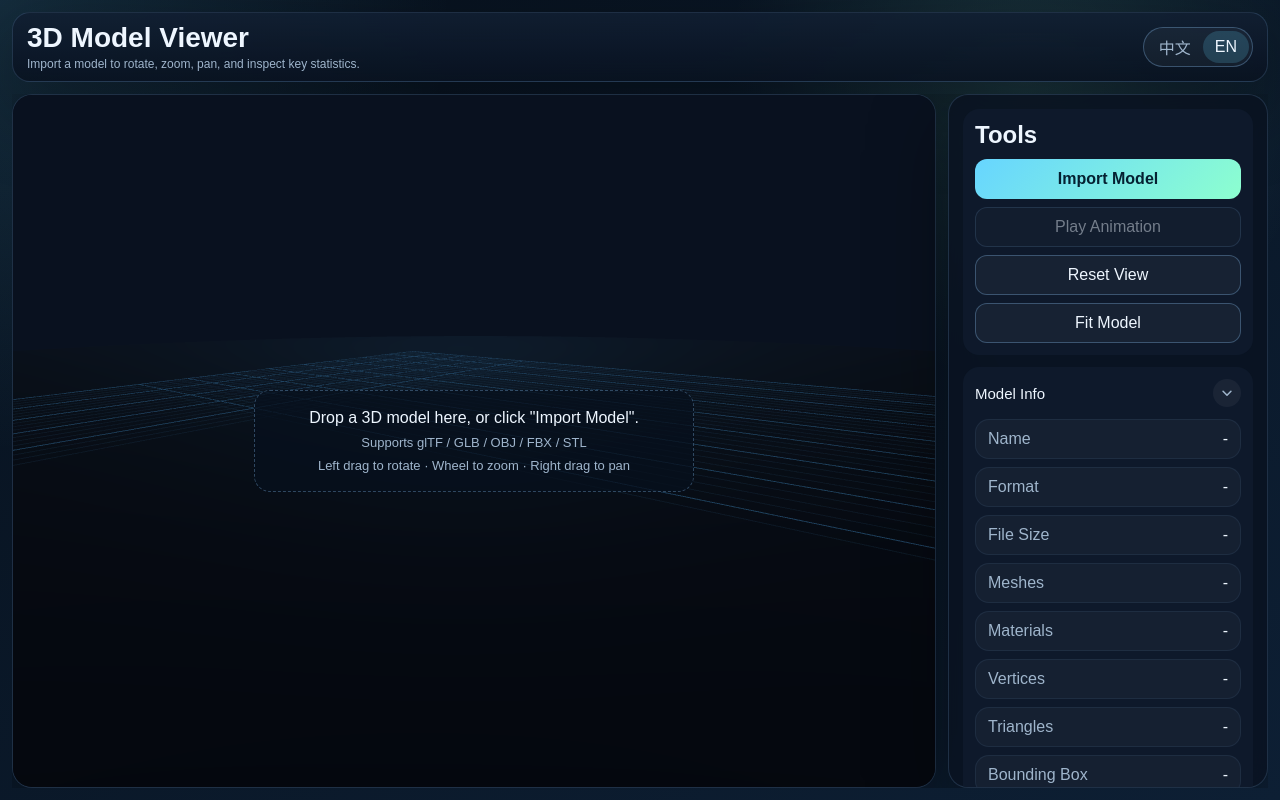
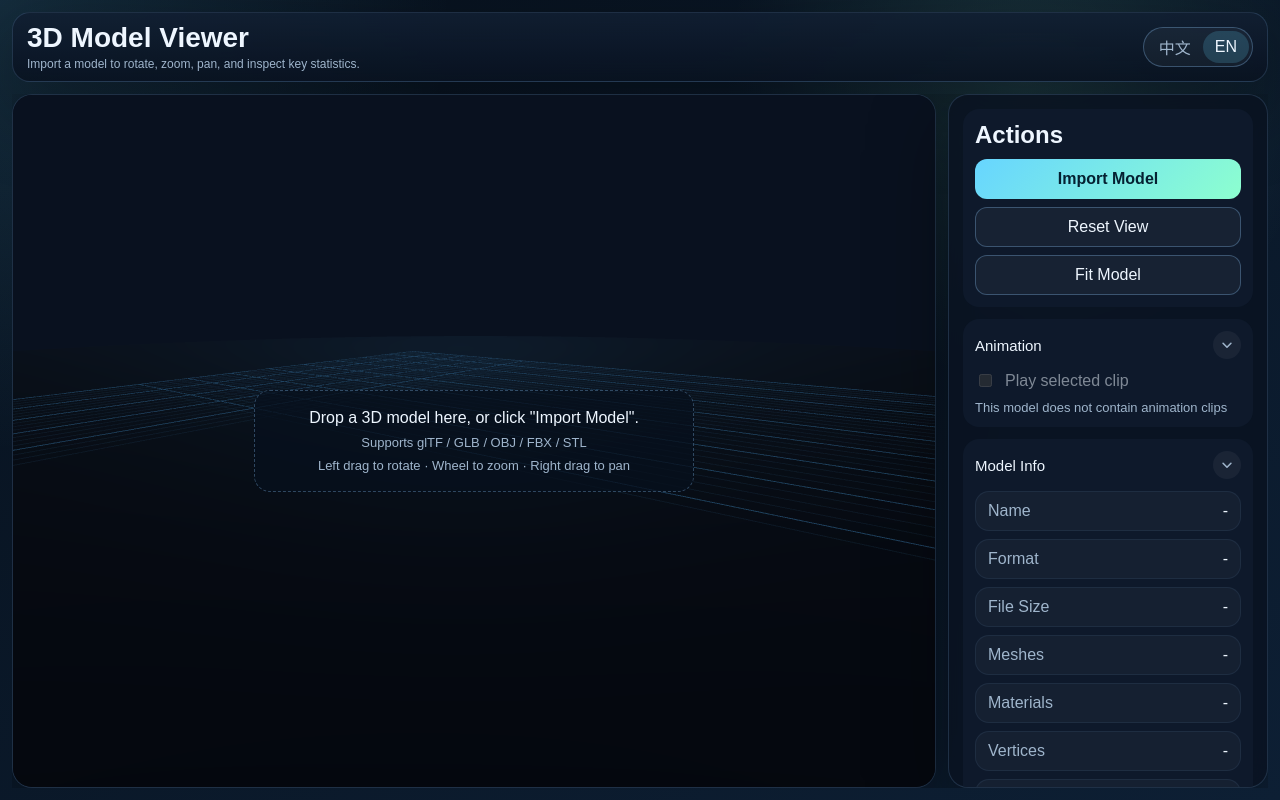
Before and after one commit to dgfnydx/3D-model-browser, a Vue app: page / in a window 1280 px wide. Built offline with nearby package versions, Linux system fonts and the light colour scheme.

Commit message:
feat:增加可选动画片段播放

```diff
--- a/src/App.vue
+++ b/src/App.vue
@@ -16,13 +16,16 @@ const {
   isDragOver,
   hasAnimation,
   isAnimationPlaying,
+  animationClips,
+  activeAnimationIndex,
   modelInfo,
   registerStageElements,
   setDragOver,
   handleFile,
   resetCamera,
   fitModel,
-  toggleAnimation,
+  setAnimationPlaying,
+  selectAnimationClip,
   showEmptyHint
 } = useModelViewer()
 
@@ -50,13 +53,16 @@ function handleLocaleChange(nextLocale) {
       />
 
       <ModelInfoPanel
+        :active-animation-index="activeAnimationIndex"
+        :animation-clips="animationClips"
         :has-animation="hasAnimation"
         :is-animation-playing="isAnimationPlaying"
         :model-info="modelInfo"
         @file-selected="handleFile"
         @fit-model="fitModel"
         @reset-camera="resetCamera"
-        @toggle-animation="toggleAnimation"
+        @select-animation-clip="selectAnimationClip"
+        @set-animation-playing="setAnimationPlaying"
       />
     </main>
   </div>
--- a/src/components/ModelInfoPanel.vue
+++ b/src/components/ModelInfoPanel.vue
@@ -3,9 +3,17 @@ import { computed, ref } from 'vue'
 import { useI18n } from 'vue-i18n'
 
 const { t } = useI18n()
-const emit = defineEmits(['file-selected', 'fit-model', 'reset-camera', 'toggle-animation'])
+const emit = defineEmits(['file-selected', 'fit-model', 'reset-camera', 'select-animation-clip', 'set-animation-playing'])
 
 const props = defineProps({
+  activeAnimationIndex: {
+    type: Number,
+    default: -1
+  },
+  animationClips: {
+    type: Array,
+    default: () => []
+  },
   hasAnimation: {
     type: Boolean,
     default: false
@@ -20,6 +28,7 @@ const props = defineProps({
   }
 })
 
+const animationCollapsed = ref(false)
 const infoCollapsed = ref(false)
 const helpCollapsed = ref(false)
 
@@ -46,7 +55,7 @@ function onFileChange(event) {
 <template>
   <aside class="info-panel">
     <section class="tool-panel">
-      <h2>{{ t('tools.title') }}</h2>
+      <h2>{{ t('actionsPanel.title') }}</h2>
 
       <div class="tool-actions">
         <label class="tool-btn tool-btn-primary">
@@ -58,16 +67,56 @@ function onFileChange(event) {
             @change="onFileChange"
           />
         </label>
-        <button
-          class="tool-btn"
-          :disabled="!props.hasAnimation"
-          type="button"
-          @click="emit('toggle-animation')"
-        >
-          {{ props.isAnimationPlaying ? t('actions.pauseAnimation') : t('actions.playAnimation') }}
-        </button>
         <button class="tool-btn" type="button" @click="emit('reset-camera')">{{ t('actions.resetCamera') }}</button>
         <button class="tool-btn" type="button" @click="emit('fit-model')">{{ t('actions.fitModel') }}</button>
+      </div>
+    </section>
+
+    <section class="section-card">
+      <button
+        class="section-toggle"
+        :title="animationCollapsed ? t('common.expand') : t('common.collapse')"
+        type="button"
+        @click="animationCollapsed = !animationCollapsed"
+      >
+        <span>{{ t('animation.title') }}</span>
+        <span class="toggle-icon" :class="{ collapsed: animationCollapsed }" aria-hidden="true">
+          <svg viewBox="0 0 16 16" fill="none">
+            <path
+              d="M3.5 6 8 10.5 12.5 6"
+              stroke="currentColor"
+              stroke-linecap="round"
+              stroke-linejoin="round"
+              stroke-width="1.8"
+            />
+          </svg>
+        </span>
+      </button>
+
+      <div v-if="!animationCollapsed" class="animation-panel">
+        <label class="play-checkbox" :class="{ disabled: !props.hasAnimation }">
+          <input
+            :checked="props.isAnimationPlaying"
+            :disabled="!props.hasAnimation || props.activeAnimationIndex === -1"
+            type="checkbox"
+            @change="emit('set-animation-playing', $event.target.checked)"
+          />
+          <span>{{ t('animation.playSelected') }}</span>
+        </label>
+
+        <div v-if="props.animationClips.length" class="clip-list" role="radiogroup">
+          <label v-for="clip in props.animationClips" :key="clip.index" class="clip-item">
+            <input
+              :checked="props.activeAnimationIndex === clip.index"
+              name="animation-clip"
+              type="radio"
+              @change="emit('select-animation-clip', clip.index)"
+            />
+            <span>{{ clip.name }}</span>
+          </label>
+        </div>
+
+        <p v-else class="empty-text">{{ t('animation.noAnimations') }}</p>
       </div>
     </section>
 
@@ -203,6 +252,47 @@ function onFileChange(event) {
   display: none;
 }
 
+.animation-panel {
+  margin-top: 12px;
+  display: grid;
+  gap: 10px;
+}
+
+.play-checkbox,
+.clip-item {
+  display: flex;
+  align-items: center;
+  gap: 10px;
+  color: var(--text);
+}
+
+.play-checkbox.disabled {
+  opacity: 0.5;
+}
+
+.play-checkbox input,
+.clip-item input {
+  accent-color: var(--accent);
+}
+
+.clip-list {
+  display: grid;
+  gap: 8px;
+}
+
+.clip-item {
+  padding: 10px 12px;
+  border: 1px solid rgba(143, 201, 255, 0.08);
+  border-radius: 12px;
+  background: rgba(255, 255, 255, 0.03);
+}
+
+.empty-text {
+  margin: 0;
+  color: var(--muted);
+  font-size: 13px;
+}
+
 .section-toggle {
   width: 100%;
   display: flex;
--- a/src/composables/useModelViewer.js
+++ b/src/composables/useModelViewer.js
@@ -13,6 +13,8 @@ export function useModelViewer() {
   const showEmptyHint = ref(true)
   const hasAnimation = ref(false)
   const isAnimationPlaying = ref(false)
+  const animationClips = ref([])
+  const activeAnimationIndex = ref(-1)
   const modelInfo = reactive(createEmptyModelInfo())
   const animationController = createAnimationController()
   const clock = new THREE.Clock()
@@ -54,6 +56,8 @@ export function useModelViewer() {
     animationController.clear()
     hasAnimation.value = false
     isAnimationPlaying.value = false
+    animationClips.value = []
+    activeAnimationIndex.value = -1
 
     if (!viewer.currentModelRoot) return
 
@@ -177,8 +181,13 @@ export function useModelViewer() {
 
       normalizeAndFrameModel(viewer.currentModelRoot, viewer.camera, viewer.controls)
 
+      animationClips.value = animations.map((clip, index) => ({
+        index,
+        name: clip.name?.trim() || `${t('animation.clip')} ${index + 1}`
+      }))
       hasAnimation.value = animationController.load(viewer.currentModelRoot, animations)
-      isAnimationPlaying.value = hasAnimation.value ? animationController.play() : false
+      activeAnimationIndex.value = hasAnimation.value ? animationController.getActiveIndex() : -1
+      isAnimationPlaying.value = false
       clock.getDelta()
 
       const stats = collectModelStats(viewer.currentModelRoot)
@@ -208,13 +217,24 @@ export function useModelViewer() {
     }
   }
 
-  function toggleAnimation() {
+  function setAnimationPlaying(checked) {
     if (!hasAnimation.value) return
 
-    const nextPlaying = !isAnimationPlaying.value
-    const changed = animationController.setPlaying(nextPlaying)
+    const changed = animationController.setPlaying(checked)
     if (changed) {
-      isAnimationPlaying.value = nextPlaying
+      isAnimationPlaying.value = checked
+      clock.getDelta()
+    }
+  }
+
+  function selectAnimationClip(index) {
+    if (!hasAnimation.value) return
+
+    const changed = animationController.setActiveClip(index)
+    if (!changed) return
+
+    activeAnimationIndex.value = index
+    if (isAnimationPlaying.value) {
       clock.getDelta()
     }
   }
@@ -257,13 +277,16 @@ export function useModelViewer() {
     isDragOver,
     hasAnimation,
     isAnimationPlaying,
+    animationClips,
+    activeAnimationIndex,
     modelInfo,
     registerStageElements,
     setDragOver,
     handleFile,
     resetCamera,
     fitModel,
-    toggleAnimation,
+    setAnimationPlaying,
+    selectAnimationClip,
     showEmptyHint
   }
 }
--- a/src/locales/en-US.js
+++ b/src/locales/en-US.js
@@ -9,17 +9,21 @@ export default {
   },
   actions: {
     importModel: 'Import Model',
-    pauseAnimation: 'Pause Animation',
-    playAnimation: 'Play Animation',
     resetCamera: 'Reset View',
     fitModel: 'Fit Model'
+  },
+  animation: {
+    clip: 'Clip',
+    noAnimations: 'This model does not contain animation clips',
+    playSelected: 'Play selected clip',
+    title: 'Animation'
   },
   language: {
     zhCN: '中文',
     enUS: 'EN'
   },
-  tools: {
-    title: 'Tools'
+  actionsPanel: {
+    title: 'Actions'
   },
   viewer: {
     emptyTitle: 'Drop a 3D model here, or click "Import Model".',
--- a/src/locales/zh-CN.js
+++ b/src/locales/zh-CN.js
@@ -9,17 +9,21 @@ export default {
   },
   actions: {
     importModel: '导入模型',
-    pauseAnimation: '暂停动画',
-    playAnimation: '播放动画',
     resetCamera: '重置视角',
     fitModel: '模型居中'
+  },
+  animation: {
+    clip: '片段',
+    noAnimations: '当前模型不包含动画片段',
+    playSelected: '播放当前片段',
+    title: '动画'
   },
   language: {
     zhCN: '中文',
     enUS: 'EN'
   },
-  tools: {
-    title: '工具'
+  actionsPanel: {
+    title: '操作'
   },
   viewer: {
     emptyTitle: '把 3D 模型文件拖到这里，或点击“导入模型”',
--- a/src/utils/modelAnimation.js
+++ b/src/utils/modelAnimation.js
@@ -3,12 +3,14 @@ import * as THREE from 'three'
 export function createAnimationController() {
   let mixer = null
   let actions = []
+  let activeIndex = -1
   let playing = false
 
   function clear() {
     actions.forEach((action) => action.stop())
     actions = []
     mixer = null
+    activeIndex = -1
     playing = false
   }
 
@@ -24,37 +26,63 @@ export function createAnimationController() {
       const action = mixer.clipAction(clip)
       action.reset()
       action.setLoop(THREE.LoopRepeat)
+      action.clampWhenFinished = false
       return action
     })
+
+    activeIndex = actions.length ? 0 : -1
+
+    return true
+  }
+
+  function stopAll() {
+    actions.forEach((action) => {
+      action.stop()
+      action.paused = false
+    })
+  }
+
+  function setActiveClip(index) {
+    if (!actions.length || index < 0 || index >= actions.length) return false
+
+    const wasPlaying = playing
+    stopAll()
+    activeIndex = index
+    playing = false
+
+    if (wasPlaying) {
+      return play()
+    }
 
     return true
   }
 
   function play() {
-    if (!actions.length) return false
+    if (!actions.length || activeIndex < 0) return false
 
-    actions.forEach((action) => action.play())
+    stopAll()
+    const action = actions[activeIndex]
+    action.reset()
+    action.paused = false
+    action.play()
     playing = true
     return true
   }
 
   function pause() {
-    if (!actions.length) return false
+    if (!actions.length || activeIndex < 0) return false
 
-    actions.forEach((action) => {
-      action.paused = true
-    })
+    actions[activeIndex].paused = true
     playing = false
     return true
   }
 
   function resume() {
-    if (!actions.length) return false
+    if (!actions.length || activeIndex < 0) return false
 
-    actions.forEach((action) => {
-      action.paused = false
-      action.play()
-    })
+    const action = actions[activeIndex]
+    action.paused = false
+    action.play()
     playing = true
     return true
   }
@@ -73,16 +101,22 @@ export function createAnimationController() {
     return actions.length > 0
   }
 
+  function getActiveIndex() {
+    return activeIndex
+  }
+
   function isPlaying() {
     return playing
   }
 
   return {
     clear,
+    getActiveIndex,
     hasAnimations,
     isPlaying,
     load,
     play,
+    setActiveClip,
     setPlaying,
     update
   }
```
